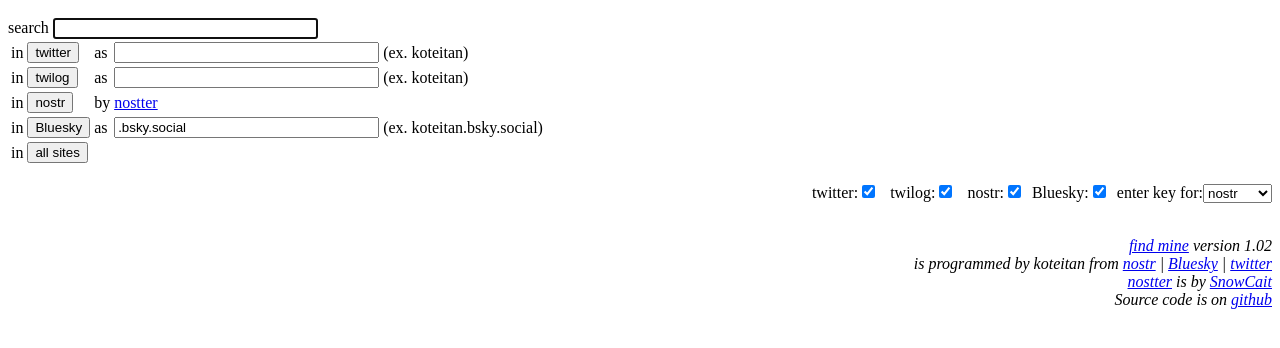
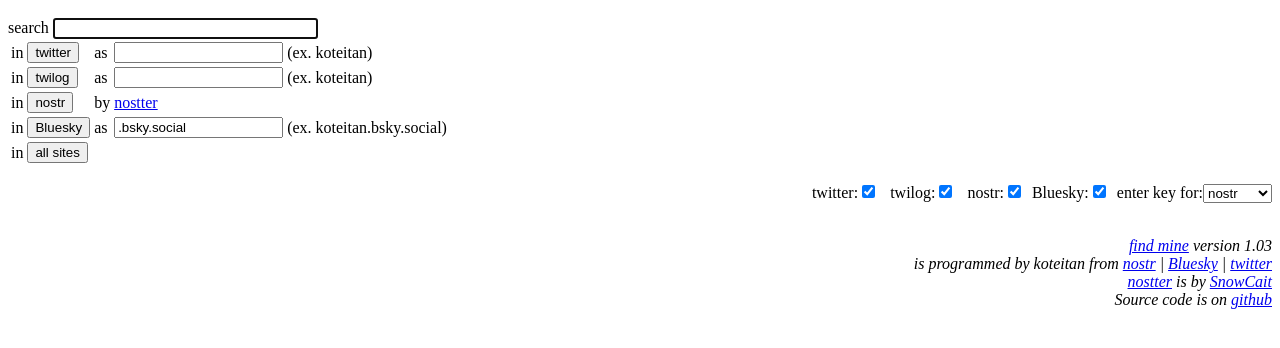
Before and after one commit to koteitan/findmine, a plain HTML site: page index.html in a window 1280 px wide. Shown: the part 48-396 px from the top of the page. Drawn offline with Linux system fonts and the light colour scheme.

Commit message:
just layout

```diff
--- a/index.html
+++ b/index.html
@@ -10,14 +10,14 @@
     <td>in</td>
     <td><input type="button" value="twitter" onclick="search('twitter','_self');"></td>
     <td>as</td>
-    <td><input type="text" name="twitter_a" id="twitter_a" value="" size="30"></td>
+    <td><input type="text" name="twitter_a" id="twitter_a" value="" size="18"></td>
     <td>(ex. koteitan)</td>
   </tr>
   <tr id="twilog_tr">
     <td>in</td>
     <td><input type="button" value="twilog" onclick="search('twilog','_self');"></td>
     <td>as</td>
-    <td><input type="text" name="twilog_a" id="twilog_a" value="" size="30"></td>
+    <td><input type="text" name="twilog_a" id="twilog_a" value="" size="18"></td>
     <td>(ex. koteitan)</td>
   </tr>
   <tr id="nostr_tr">
@@ -31,7 +31,7 @@
     <td>in</td>
     <td><input type="button" value="Bluesky" onclick="search('bsky','_self');"></td>
     <td>as</td>
-    <td><input type="text" name="bsky_a" id="bsky_a" value=".bsky.social" size="30"></td>
+    <td><input type="text" name="bsky_a" id="bsky_a" value=".bsky.social" size="18"></td>
     <td>(ex. koteitan.bsky.social)</td>
   </tr>
   <tr id="all_tr">
@@ -55,7 +55,7 @@
   </div><br clear="right">
 </form>
 <address style="text-align:right">
-  <a href="./">find mine</a> version 1.02<br>
+  <a href="./">find mine</a> version 1.03<br>
   is programmed by koteitan from
   <a href="https://nostter.app/koteitan.github.io">nostr</a> |
   <a href="https://bsky.app/profile/koteitan.bsky.social">Bluesky</a> |
```
